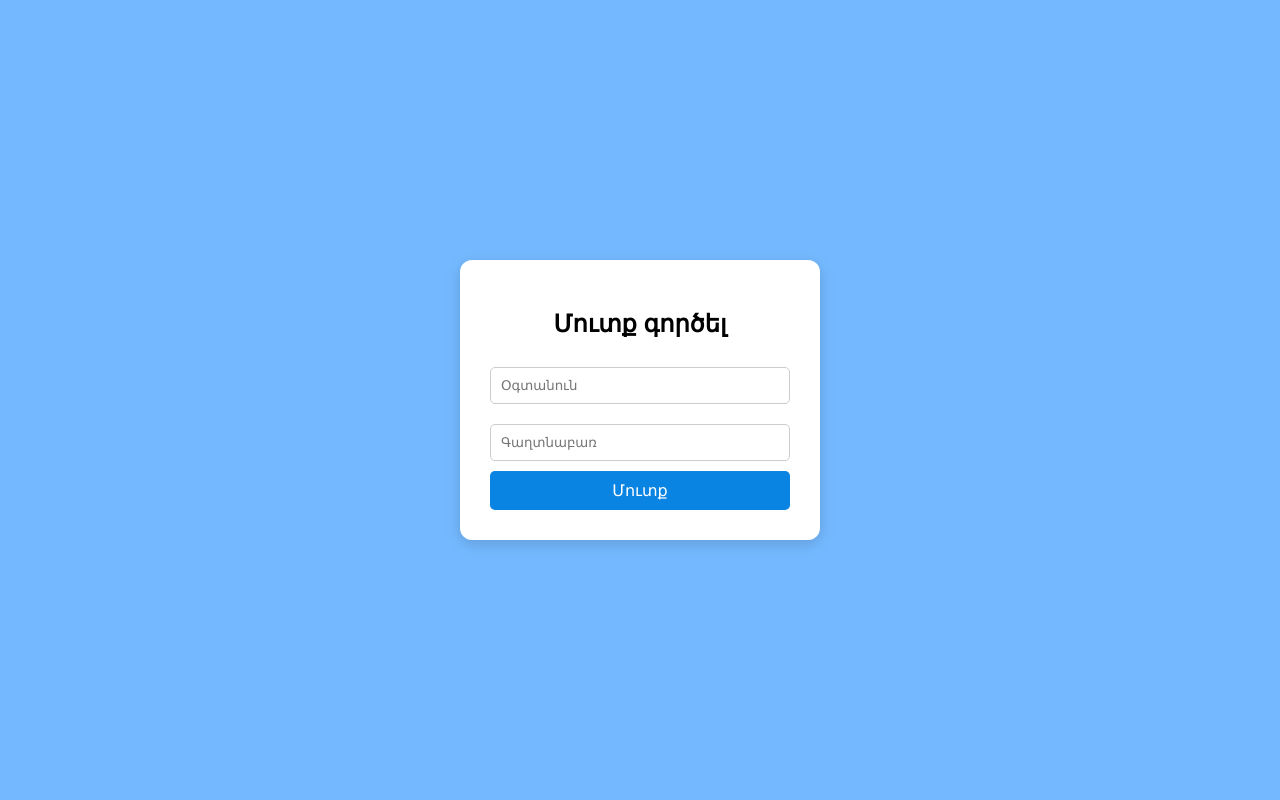
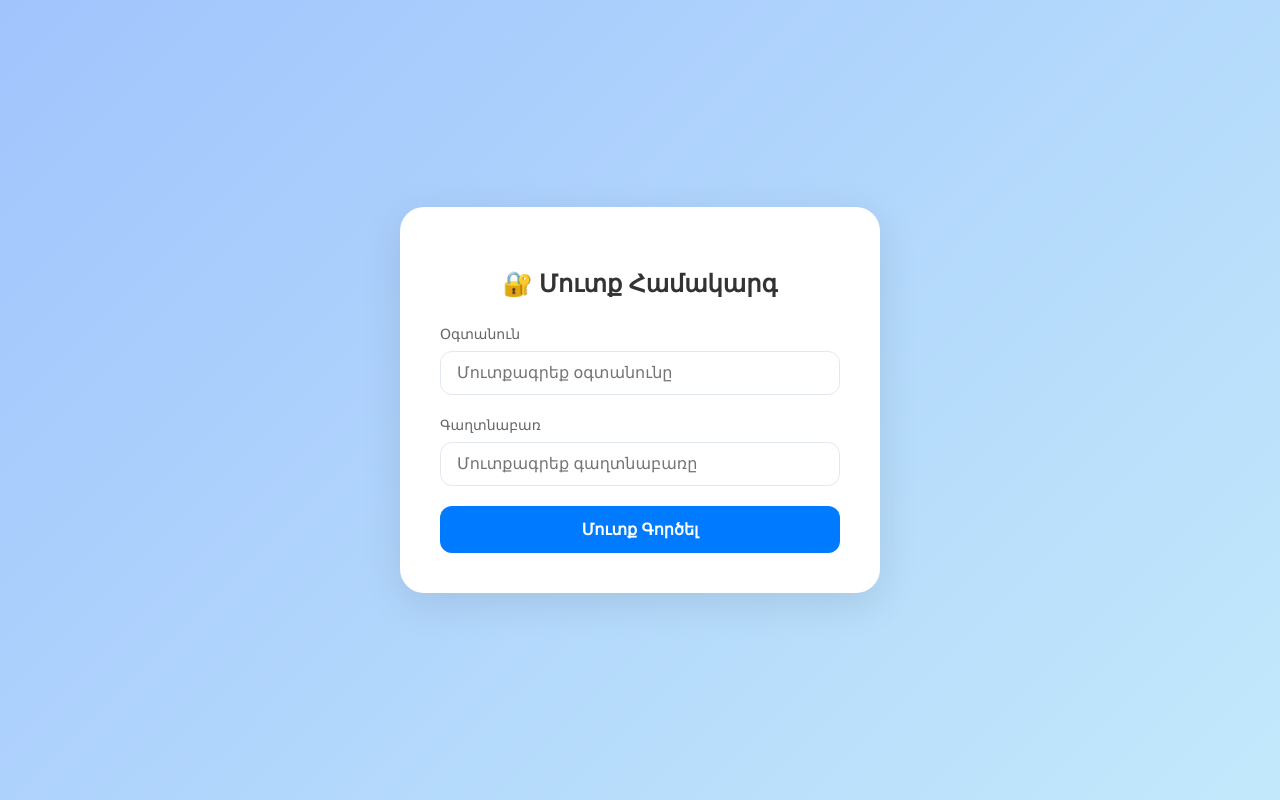
Before and after one commit to Narek201114/my-weather-site-, a Flask app: page /login in a window 1280 px wide. Run offline with Flask 3, Linux system fonts and the light colour scheme.

Commit message:
Update login.html

```diff
--- a/templates/login.html
+++ b/templates/login.html
@@ -2,23 +2,85 @@
 <html lang="hy">
 <head>
     <meta charset="UTF-8">
-    <title>Մուտք | Եղանակ</title>
+    <meta name="viewport" content="width=device-width, initial-scale=1.0">
+    <title>Մուտք Համակարգ</title>
     <style>
-        body { font-family: Arial, sans-serif; background: #74b9ff; display: flex; justify-content: center; align-items: center; height: 100vh; margin: 0; }
-        .login-box { background: white; padding: 30px; border-radius: 12px; box-shadow: 0 4px 15px rgba(0,0,0,0.15); text-align: center; width: 300px; }
-        input { width: 100%; padding: 10px; margin: 10px 0; border: 1px solid #ccc; border-radius: 5px; box-sizing: border-box; }
-        button { width: 100%; padding: 10px; background: #0984e3; color: white; border: none; border-radius: 5px; cursor: pointer; font-size: 16px; }
-        button:hover { background: #000; }
+        body {
+            font-family: 'Segoe UI', sans-serif;
+            background: linear-gradient(135deg, #a1c4fd 0%, #c2e9fb 100%);
+            height: 100vh;
+            margin: 0;
+            display: flex;
+            justify-content: center;
+            align-items: center;
+        }
+        .login-card {
+            background: white;
+            padding: 40px;
+            border-radius: 24px;
+            box-shadow: 0 10px 40px rgba(0,0,0,0.1);
+            max-width: 400px;
+            width: 100%;
+            text-align: center;
+        }
+        h2 { margin-bottom: 25px; color: #333; }
+        .input-group { margin-bottom: 20px; text-align: left; }
+        label { display: block; margin-bottom: 8px; color: #666; font-size: 14px; }
+        input {
+            width: 100%;
+            padding: 12px 16px;
+            border: 1px solid #e2e8f0;
+            border-radius: 12px;
+            font-size: 16px;
+            box-sizing: border-box;
+            outline: none;
+        }
+        input:focus { border-color: #007bff; }
+        .btn-login {
+            width: 100%;
+            padding: 14px;
+            background: #007bff;
+            color: white;
+            border: none;
+            border-radius: 12px;
+            font-size: 16px;
+            font-weight: 600;
+            cursor: pointer;
+            transition: background 0.2s;
+        }
+        .btn-login:hover { background: #0056b3; }
+        .error {
+            background: #fff5f5;
+            color: #e53e3e;
+            padding: 10px;
+            border-radius: 10px;
+            margin-bottom: 20px;
+            font-size: 14px;
+            border: 1px solid #fed7d7;
+        }
     </style>
 </head>
 <body>
-    <div class="login-box">
-        <h2>Մուտք գործել</h2>
-        <form action="/login" method="POST">
-            <input type="text" name="username" placeholder="Օգտանուն" required>
-            <input type="password" name="password" placeholder="Գաղտնաբառ" required>
-            <button type="submit">Մուտք</button>
-        </form>
-    </div>
+
+<div class="login-card">
+    <h2>🔐 Մուտք Համակարգ</h2>
+
+    {% if error %}
+        <div class="error">{{ error }}</div>
+    {% endif %}
+
+    <form method="POST" action="/login">
+        <div class="input-group">
+            <label>Օգտանուն</label>
+            <input type="text" name="username" placeholder="Մուտքագրեք օգտանունը" required>
+        </div>
+        <div class="input-group">
+            <label>Գաղտնաբառ</label>
+            <input type="password" name="password" placeholder="Մուտքագրեք գաղտնաբառը" required>
+        </div>
+        <button type="submit" class="btn-login">Մուտք Գործել</button>
+    </form>
+</div>
+
 </body>
 </html>
```
